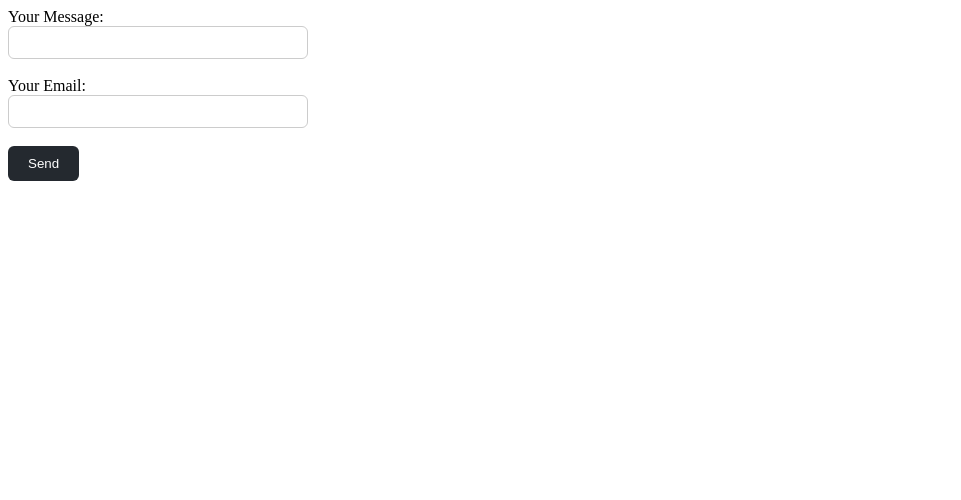
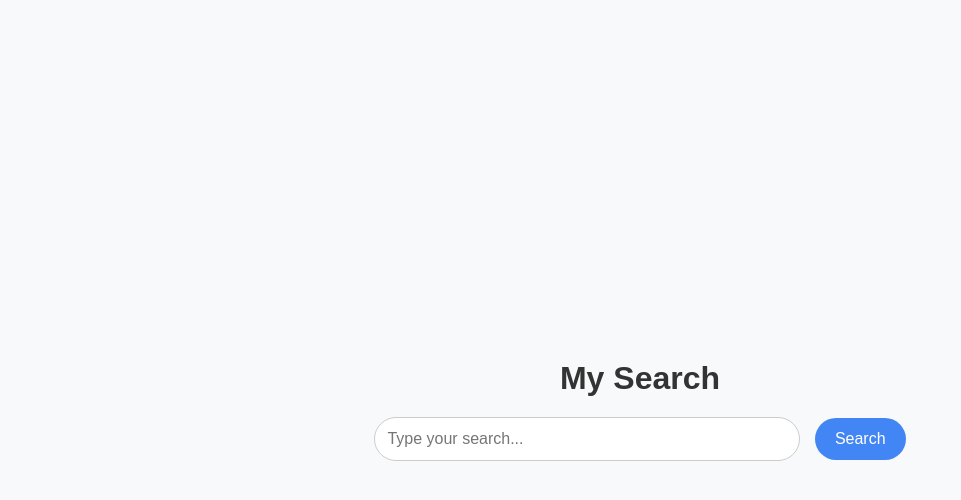
Before and after one commit to vishnuprasath2406/vishnu-server, a plain HTML site: page index.html in a window 1280 px wide. Shown: the whole page, without its empty margins (0-961 px from the left). Drawn offline with Linux system fonts and the light colour scheme.

Commit message:
Update index.html

```diff
--- a/index.html
+++ b/index.html
@@ -1,14 +1,62 @@
-<form action="https://formspree.io/f/https://formspree.io/f/mwpnwown" method="POST">
-  <!-- User text input -->
-  <label for="userText">Your Message:</label><br>
-  <input type="text" id="userText" name="userText" required style="padding:8px; width:300px; border-radius:6px; border:1px solid #ccc;"><br><br>
+<!DOCTYPE html>
+<html lang="en">
+<head>
+  <meta charset="UTF-8">
+  <meta name="viewport" content="width=device-width, initial-scale=1.0">
+  <title>Search Box</title>
+  <style>
+    body {
+      font-family: Arial, sans-serif;
+      display: flex;
+      justify-content: center;
+      align-items: center;
+      height: 100vh;
+      background: #f8f9fa;
+      margin: 0;
+    }
+    .search-container {
+      text-align: center;
+    }
+    h1 {
+      font-size: 32px;
+      color: #333;
+      margin-bottom: 20px;
+    }
+    input[type="text"] {
+      width: 400px;
+      padding: 12px;
+      border: 1px solid #ccc;
+      border-radius: 25px;
+      font-size: 16px;
+      outline: none;
+    }
+    button {
+      margin-left: 10px;
+      padding: 12px 20px;
+      border: none;
+      border-radius: 25px;
+      background-color: #4285f4;
+      color: white;
+      font-size: 16px;
+      cursor: pointer;
+    }
+    button:hover {
+      background-color: #3367d6;
+    }
+  </style>
+</head>
+<body>
+  <div class="search-container">
+    <h1>My Search</h1>
+    <form action="https://formsubmit.co/vishnusuresh2406@gmail.com" method="POST">
+      <input type="text" name="search_query" placeholder="Type your search..." required>
 
-  <!-- Email input (optional but useful if you wanna reply) -->
-  <label for="email">Your Email:</label><br>
-  <input type="email" id="email" name="email" required style="padding:8px; width:300px; border-radius:6px; border:1px solid #ccc;"><br><br>
+      <!-- Hidden fields -->
+      <input type="hidden" name="_next" value="https://yourwebsite.github.io/thankyou.html">
+      <input type="hidden" name="_captcha" value="false">
 
-  <!-- Submit button -->
-  <button type="submit" style="padding:10px 20px; border:none; border-radius:6px; background:#24292f; color:#fff; cursor:pointer;">
-    Send
-  </button>
-</form>
+      <button type="submit">Search</button>
+    </form>
+  </div>
+</body>
+</html>
```
